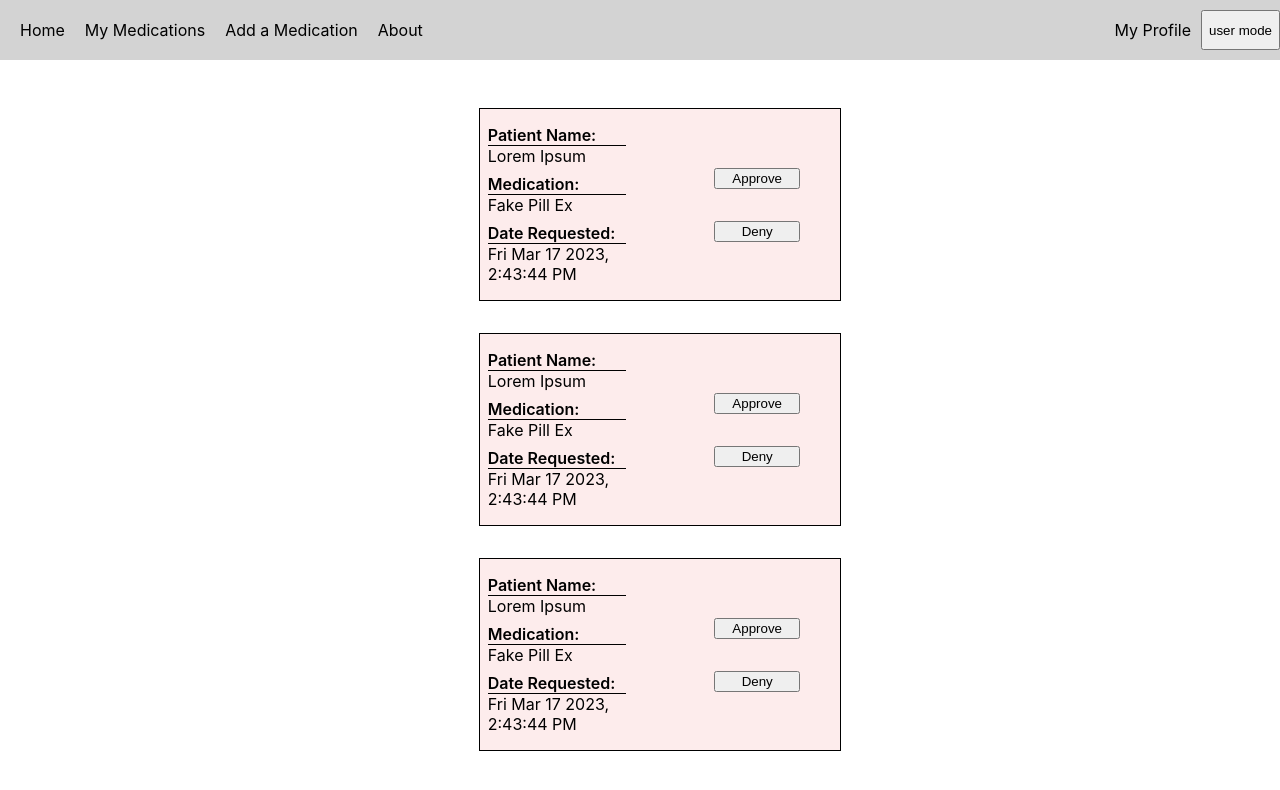
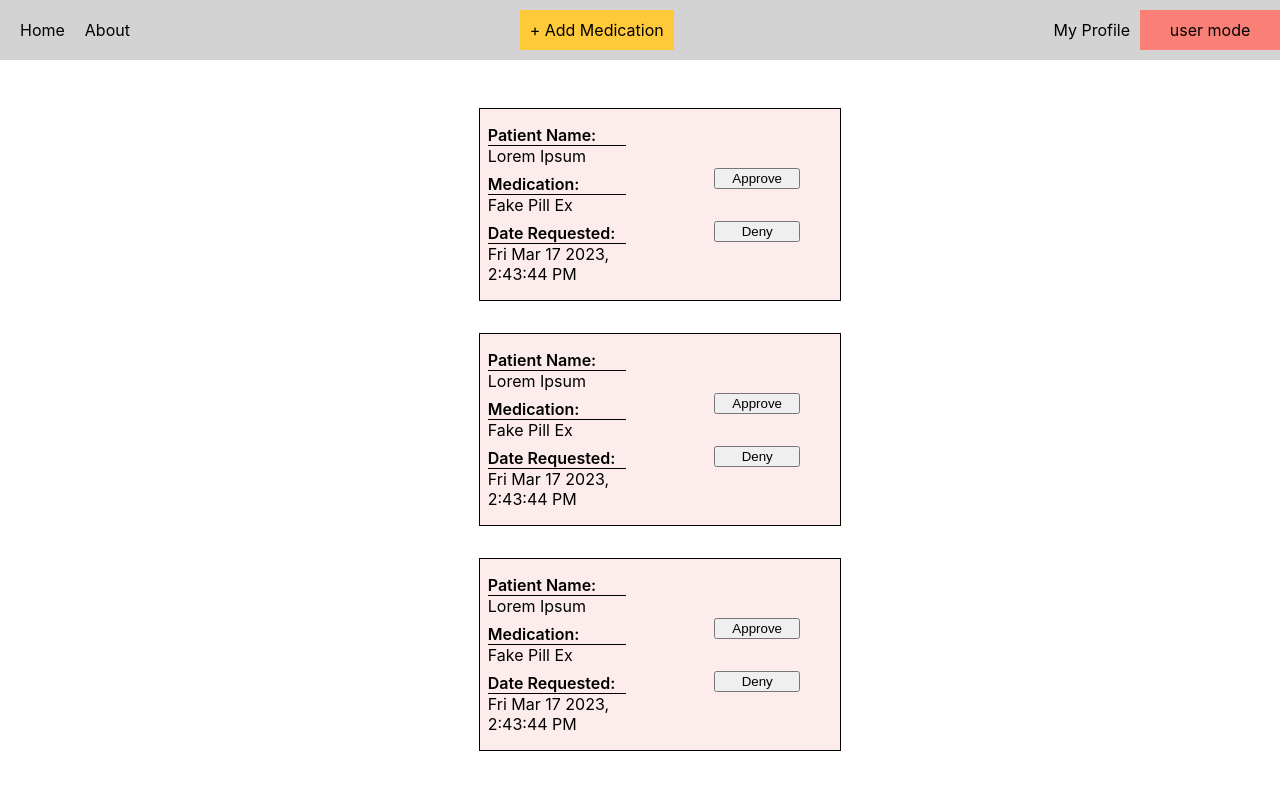
Before and after one commit to lizmeks/gm-pair-project, a React (Create React App) app: page /requests in a window 1280 px wide. Shown: the top 790 px of the page. Built offline with nearby package versions, Linux system fonts and the light colour scheme; data requests are answered from the project's data file.

Commit message:
display medication content based on user vs doctor modes

```diff
--- a/db.json
+++ b/db.json
@@ -27,19 +27,6 @@
   ],
   "medications": [
     {
-      "id": 1,
-      "name": "Ibuprofen",
-      "description": "Small red tab",
-      "image": "https://media.wired.com/photos/5e7cde9c845a6c00080f0e96/16:9/w_2288,h_1287,c_limit/Science_KXWEB4.jpg",
-      "times": [
-        "12:00",
-        "18:00"
-      ],
-      "preferred_notifications_method": "phone",
-      "user_id": 1,
-      "refill": true
-    },
-    {
       "id": 2,
       "name": "Omeprazole",
       "description": "Big pink pill with OME 10 printed on it",
@@ -51,7 +38,9 @@
       ],
       "preferred_notifications_method": "phone",
       "user_id": 2,
-      "refill": false
+      "refill": false,
+      "status": null,
+      "statusChangedOn": null
     },
     {
       "id": 3,
--- a/src/App.tsx
+++ b/src/App.tsx
@@ -4,7 +4,7 @@ import NavBar from "./components/NavBar/NavBar";
 import { NavMode } from "./types";
 
 export const NavContext = createContext<NavMode>({
-  pov: '',
+  pov: 'user',
   setPov: () => null,
 });
 
--- a/src/components/NavBar/NavBar.styles.tsx
+++ b/src/components/NavBar/NavBar.styles.tsx
@@ -21,4 +21,13 @@ export const NavBarOption = styled(Link)`
     text-decoration: none;
     color: black;
     text-align: center;
+
+    &.addMed {
+        background-color: #FFCA3A;
+    }
+
+    &.navToggle {
+        background-color: #F97F77;
+        width: 120px;
+    }
 `
--- a/src/components/NavBar/NavBar.tsx
+++ b/src/components/NavBar/NavBar.tsx
@@ -6,7 +6,11 @@ const NavBar = (props: NavMode) => {
 
   const handleNavToggle = () => {
     console.log('nav mode: ', pov);
-    pov === 'user' ? setPov('doctor') : setPov('user')
+    if(pov === 'user') {
+      setPov('doctor')
+    } else {
+      setPov('user')
+    }
   }
 
   return (
@@ -15,21 +19,23 @@ const NavBar = (props: NavMode) => {
         <NavBarOption to='/'>
           Home
         </NavBarOption>
-        {
-          pov === 'user'
-            ? <NavBarOption to='/medications'>My Medications</NavBarOption>
-            : <NavBarOption to='/requests'>Refill Medications</NavBarOption>
-        }
-        {pov === 'user' && <NavBarOption to='/add'>Add a Medication</NavBarOption>}
         <NavBarOption to='/'>
           About
         </NavBarOption>
       </LeftRightContainers>
+
+      {pov === 'user' && <NavBarOption to='/add' className='addMed'>+ Add Medication</NavBarOption>}
+
       <LeftRightContainers>
         <NavBarOption to='/'>
           My Profile
         </NavBarOption>
-        <button onClick={handleNavToggle}>{pov} mode</button>
+        <NavBarOption
+          to={pov === 'user' ? '/requests' : '/medications'}
+          className='navToggle'
+          onClick={handleNavToggle}>
+            {pov} mode
+        </NavBarOption>
       </LeftRightContainers>
     </Navigation>
   )
--- a/src/types.ts
+++ b/src/types.ts
@@ -15,6 +15,8 @@ export interface Medication {
   preferred_notifications_method: string;
   user_id: number;
   refill: boolean;
+  status?: "approved" | "denied" | null;
+  statusChangedOn?: string;
 }
 
 export interface NavMode {
```
